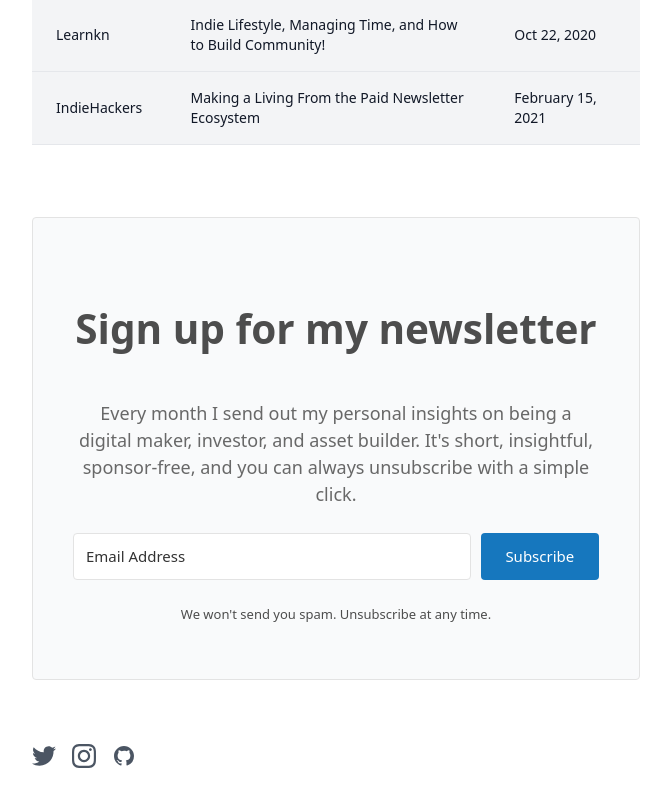
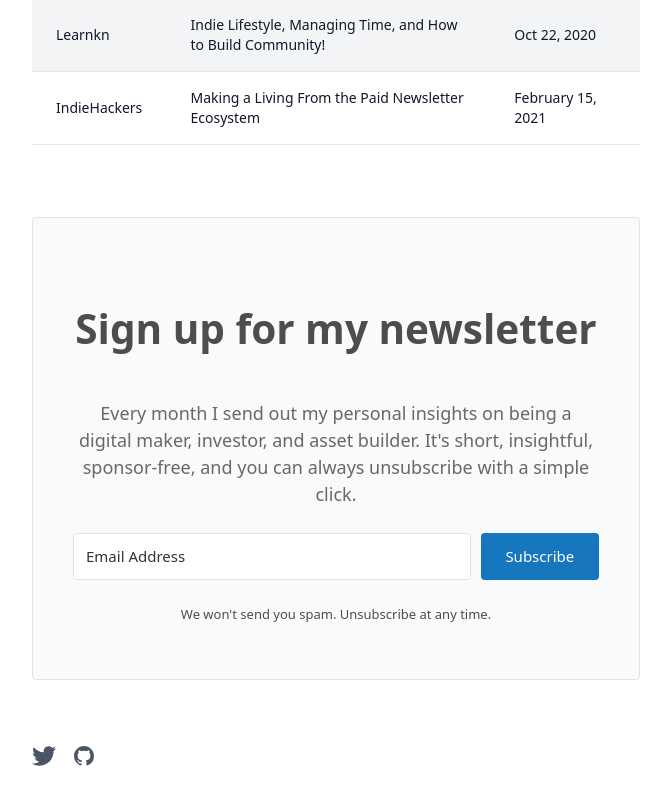
Before and after one commit to YaroslawBagriy/yarobagriy, a Next.js app: page / in a window 1280 px wide. Shown: the part 1631-2431 px from the top of the page, without its empty margins (304-975 px from the left). Built offline with nearby package versions, Linux system fonts and the light colour scheme.

Commit message:
feat: updated table and removed instagram icon

```diff
--- a/src/app/page.js
+++ b/src/app/page.js
@@ -49,43 +49,43 @@ export default function Home() {
                       </tr>
                     </thead>
                     <tbody>
-                      <tr class="border-b dark:border-neutral-500 no-scrollbar hover:bg-indigo-500 hover:text-white">
+                      <tr class="border-b dark:border-neutral-500 no-scrollbar hover:bg-indigo-400 hover:text-white">
                         <td class="whitespace-normal px-6 py-4"><a href="https://indiestack.co">IndieStack</a></td>
                         <td class="whitespace-normal px-6 py-4">10/21/2019</td>
                         <td class="whitespace-normal px-6 py-4">Private community for digital makers, bootstrappers, and indie founders.</td>
                         <td class="whitespace-normal px-6 py-4">Acquired (5-figure exit)</td>
                       </tr>
-                      <tr class="border-b bg-gray-100 dark:border-neutral-800 hover:bg-indigo-500 hover:text-white">
+                      <tr class="border-b bg-gray-100 dark:border-neutral-500 hover:bg-indigo-400 hover:text-white">
                         <td class="whitespace-normal px-6 py-4"><a href="https://newslettercrew.com">Newsletter Crew</a></td>
                         <td class="whitespace-normal px-6 py-4">1/05/2020</td>
                         <td class="whitespace-normal px-6 py-4">Podcast, membership, and blog helping you become a more successful newsletter creator.</td>
                         <td class="whitespace-normal px-6 py-4">Acquired (6-figure exit)</td>
                       </tr>
-                      <tr class="border-b dark:border-neutral-500 hover:bg-indigo-500 hover:text-white">
+                      <tr class="border-b dark:border-neutral-500 hover:bg-indigo-400 hover:text-white">
                         <td class="whitespace-normal px-6 py-4"><a href="https://referralkit.co">ReferralKit</a></td>
                         <td class="whitespace-normal px-6 py-4">10/01/2020</td>
                         <td class="whitespace-normal px-6 py-4">Newsletter referral SaaS. Put your newsletter growth on autopilot</td>
                         <td class="whitespace-normal px-6 py-4">Acquired (5-figure exit)</td>
                       </tr>
-                      <tr class="border-b bg-gray-100 dark:border-neutral-800 hover:bg-indigo-500 hover:text-white">
+                      <tr class="border-b bg-gray-100 dark:border-neutral-500 hover:bg-indigo-400 hover:text-white">
                         <td class="whitespace-normal px-6 py-4"><a href="https://playgroup.community">Playgroup</a></td>
                         <td class="whitespace-normal px-6 py-4">03/25/2021</td>
                         <td class="whitespace-normal px-6 py-4">Powerful platform to start and grow your own online community.  </td>
                         <td class="whitespace-normal px-6 py-4">Shutdown (acquired for a loss)</td>
                       </tr>
-                      <tr class="border-b dark:border-neutral-500 hover:bg-indigo-500 hover:text-white">
+                      <tr class="border-b dark:border-neutral-500 hover:bg-indigo-400 hover:text-white">
                         <td class="whitespace-normal px-6 py-4"><a href="https://alts.club">Alts Club</a></td>
                         <td class="whitespace-normal px-6 py-4">11/18/2022</td>
                         <td class="whitespace-normal px-6 py-4">Newsletter and community focusing on alternative investments.</td>
                         <td class="whitespace-normal px-6 py-4">Acquired (4-figure exit)</td>
                       </tr>
-                      <tr class="border-b bg-gray-100 dark:border-neutral-800 hover:bg-indigo-500 hover:text-white">
+                      <tr class="border-b bg-gray-100 dark:border-neutral-500 hover:bg-indigo-400 hover:text-white">
                         <td class="whitespace-normal px-6 py-4"><a href="https://mrretireearly.com">Mr Retire Early</a></td>
                         <td class="whitespace-normal px-6 py-4">03/26/2023</td>
                         <td class="whitespace-normal px-6 py-4">Newsletter to unlock the essential guide to achieving financial freedom and early retirement.</td>
                         <td class="whitespace-normal px-6 py-4">Active</td>
                       </tr>
-                      <tr class="border-b dark:border-neutral-500 hover:bg-indigo-500 hover:text-white">
+                      <tr class="border-b dark:border-neutral-500 hover:bg-indigo-400 hover:text-white">
                         <td class="whitespace-normal px-6 py-4"><a href="https://supermatic.io">Supermatic</a></td>
                         <td class="whitespace-normal px-6 py-4">09/03/2023</td>
                         <td class="whitespace-normal px-6 py-4">Cold email outreach automation SaaS</td>
@@ -115,27 +115,27 @@ export default function Home() {
                       </tr>
                     </thead>
                     <tbody>
-                      <tr class="border-b dark:border-neutral-500 no-scrollbar hover:bg-indigo-500 hover:text-white">
+                      <tr class="border-b dark:border-neutral-500 no-scrollbar hover:bg-indigo-400 hover:text-white">
                         <td class="whitespace-normal px-6 py-4"><a href="https://podcasts.apple.com/us/podcast/18-yaroslaw-bagriy-interview/id1503184253?i=1000484640098">Ship Building</a></td>
                         <td class="whitespace-normal px-6 py-4"><a href="https://podcasts.apple.com/us/podcast/18-yaroslaw-bagriy-interview/id1503184253?i=1000484640098">Yaroslaw Bagriy Interview</a></td>
                         <td class="whitespace-normal px-6 py-4">Jul 13, 2020</td>
                       </tr>
-                      <tr class="border-b dark:border-neutral-500 no-scrollbar hover:bg-indigo-500 hover:text-white">
+                      <tr class="border-b bg-gray-100 dark:border-neutral-500 no-scrollbar hover:bg-indigo-400 hover:text-white">
                         <td class="whitespace-normal px-6 py-4"><a href="https://www.radletters.com/blog/newsletter-crew-a-podcast-for-newsletter-creators">Radletters</a></td>
                         <td class="whitespace-normal px-6 py-4"><a href="https://www.radletters.com/blog/newsletter-crew-a-podcast-for-newsletter-creators">Newsletter Crew: A Podcast for Newsletter Creators</a></td>
                         <td class="whitespace-normal px-6 py-4">Jul 30, 2020</td>
                       </tr>
-                      <tr class="border-b dark:border-neutral-500 no-scrollbar hover:bg-indigo-500 hover:text-white">
+                      <tr class="border-b dark:border-neutral-500 no-scrollbar hover:bg-indigo-400 hover:text-white">
                         <td class="whitespace-normal px-6 py-4"><a href="https://alternativeassets.club/an-interview-with-yaro-bigry/">Alts</a></td>
                         <td class="whitespace-normal px-6 py-4"><a href="https://alternativeassets.club/an-interview-with-yaro-bigry/">The World of Newsletter Acquisitions: Interview with Yaro Bagriy</a></td>
                         <td class="whitespace-normal px-6 py-4">September 4, 2020</td>
                       </tr>
-                      <tr class="border-b bg-gray-100 dark:border-neutral-800 no-scrollbar hover:bg-indigo-500 hover:text-white">
+                      <tr class="border-b bg-gray-100 dark:border-neutral-500 no-scrollbar hover:bg-indigo-400 hover:text-white">
                         <td class="whitespace-normal px-6 py-4"><a href="https://www.youtube.com/watch?v=6OezrHYCK5c">Learnkn</a></td>
                         <td class="whitespace-normal px-6 py-4"><a href="https://www.youtube.com/watch?v=6OezrHYCK5c">Indie Lifestyle, Managing Time, and How to Build Community!</a></td>
                         <td class="whitespace-normal px-6 py-4">Oct 22, 2020</td>
                       </tr>
-                      <tr class="border-b bg-gray-100 dark:border-neutral-800 no-scrollbar hover:bg-indigo-500 hover:text-white">
+                      <tr class="border-b dark:border-neutral-500 no-scrollbar hover:bg-indigo-400 hover:text-white">
                         <td class="whitespace-normal px-6 py-4"><a href="https://www.indiehackers.com/podcast/191-yaroslaw-bagriy-of-newsletter-crew">IndieHackers</a></td>
                         <td class="whitespace-normal px-6 py-4"><a href="https://www.indiehackers.com/podcast/191-yaroslaw-bagriy-of-newsletter-crew">Making a Living From the Paid Newsletter Ecosystem</a></td>
                         <td class="whitespace-normal px-6 py-4">February 15, 2021</td>
--- a/src/components/footer.js
+++ b/src/components/footer.js
@@ -12,28 +12,11 @@ export default function footer() {
               target="_blank"
               rel="noopener noreferrer"
             >
-              <span className="sr-only">GitHub</span>
+              <span className="sr-only">Twitter</span>
               <svg className="h-6 w-6" fill="currentColor" viewBox="0 0 24 24">
                 <path
                   fillRule="evenodd"
                   d="M24 4.557c-.883.392-1.832.656-2.828.775 1.017-.609 1.798-1.574 2.165-2.724-.951.564-2.005.974-3.127 1.195-.897-.957-2.178-1.555-3.594-1.555-3.179 0-5.515 2.966-4.797 6.045-4.091-.205-7.719-2.165-10.148-5.144-1.29 2.213-.669 5.108 1.523 6.574-.806-.026-1.566-.247-2.229-.616-.054 2.281 1.581 4.415 3.949 4.89-.693.188-1.452.232-2.224.084.626 1.956 2.444 3.379 4.6 3.419-2.07 1.623-4.678 2.348-7.29 2.04 2.179 1.397 4.768 2.212 7.548 2.212 9.142 0 14.307-7.721 13.995-14.646.962-.695 1.797-1.562 2.457-2.549z"
-                  clipRule="evenodd"
-                />
-              </svg>
-            </a>
-          </p>
-          <p className="pr-4">
-            <a
-              href="https://instagram.com/yarobagriy"
-              className="text-gray-600 hover:text-gray-500 no-underline "
-              target="_blank"
-              rel="noopener noreferrer"
-            >
-              <span className="sr-only">GitHub</span>
-              <svg className="h-6 w-6" fill="currentColor" viewBox="0 0 24 24">
-                <path
-                  fillRule="evenodd"
-                  d="M12 2.163c3.204 0 3.584.012 4.85.07 3.252.148 4.771 1.691 4.919 4.919.058 1.265.069 1.645.069 4.849 0 3.205-.012 3.584-.069 4.849-.149 3.225-1.664 4.771-4.919 4.919-1.266.058-1.644.07-4.85.07-3.204 0-3.584-.012-4.849-.07-3.26-.149-4.771-1.699-4.919-4.92-.058-1.265-.07-1.644-.07-4.849 0-3.204.013-3.583.07-4.849.149-3.227 1.664-4.771 4.919-4.919 1.266-.057 1.645-.069 4.849-.069zm0-2.163c-3.259 0-3.667.014-4.947.072-4.358.2-6.78 2.618-6.98 6.98-.059 1.281-.073 1.689-.073 4.948 0 3.259.014 3.668.072 4.948.2 4.358 2.618 6.78 6.98 6.98 1.281.058 1.689.072 4.948.072 3.259 0 3.668-.014 4.948-.072 4.354-.2 6.782-2.618 6.979-6.98.059-1.28.073-1.689.073-4.948 0-3.259-.014-3.667-.072-4.947-.196-4.354-2.617-6.78-6.979-6.98-1.281-.059-1.69-.073-4.949-.073zm0 5.838c-3.403 0-6.162 2.759-6.162 6.162s2.759 6.163 6.162 6.163 6.162-2.759 6.162-6.163c0-3.403-2.759-6.162-6.162-6.162zm0 10.162c-2.209 0-4-1.79-4-4 0-2.209 1.791-4 4-4s4 1.791 4 4c0 2.21-1.791 4-4 4zm6.406-11.845c-.796 0-1.441.645-1.441 1.44s.645 1.44 1.441 1.44c.795 0 1.439-.645 1.439-1.44s-.644-1.44-1.439-1.44z"
                   clipRule="evenodd"
                 />
               </svg>
```
